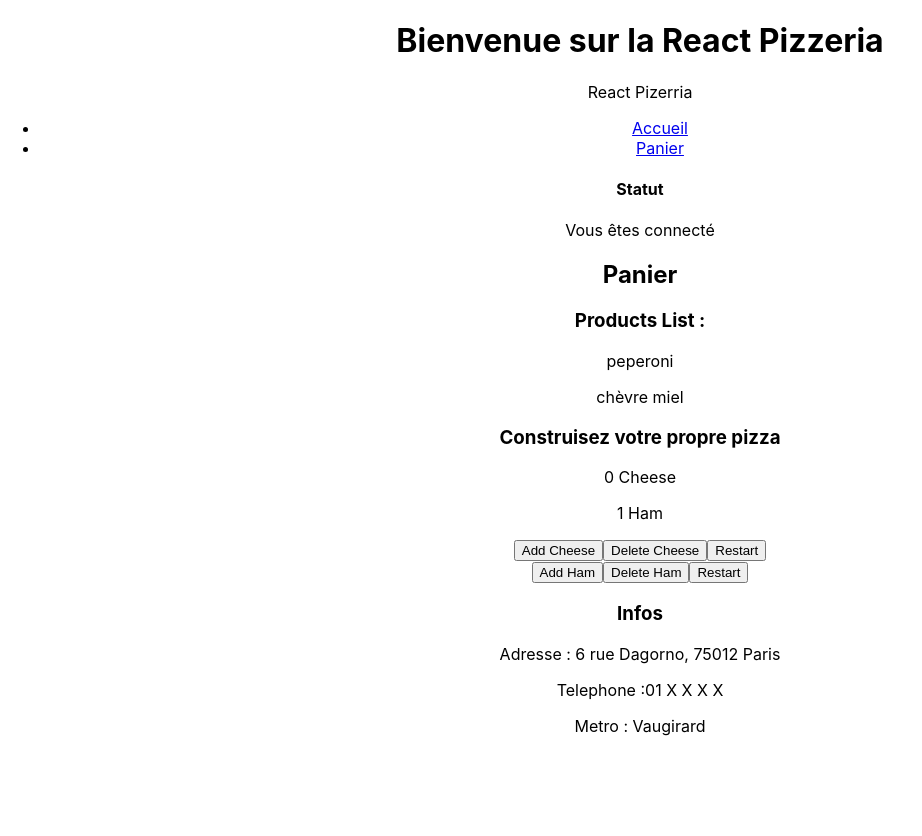
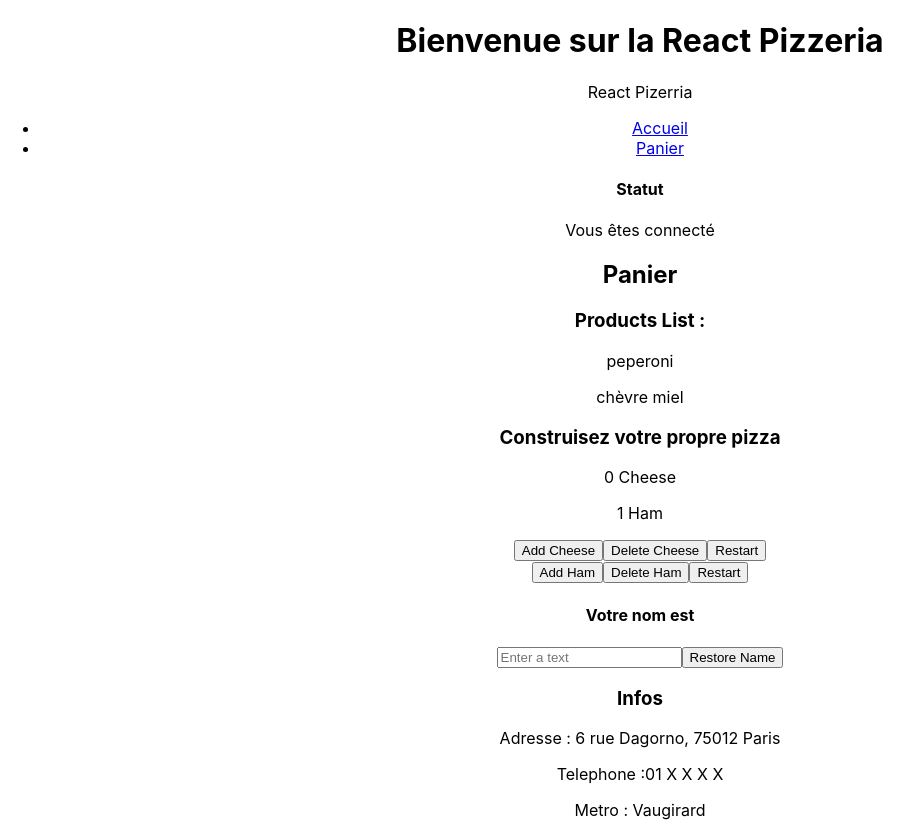
Before and after one commit to christmknd/ReactTraining, a React (Create React App) app in the folder pizzeria-react/: page / in a window 1280 px wide. Shown: the whole page, without its empty margins (0-922 px from the left). Before the commit the page ends 800 px from the top, so only its background shows below. Built offline with nearby package versions, Linux system fonts and the light colour scheme.

Commit message:
ADD onChange event

```diff
--- a/pizzeria-react/src/App.js
+++ b/pizzeria-react/src/App.js
@@ -1,8 +1,9 @@
 import './App.css';
+import NameForm from './components/NameForm';
 import Login from './components/layouts/Login';
 import Nav from './components/layouts/Nav';
 import Footer from './components/layouts/Footer';
-import Panier from './components/layouts/Panier';
+import Panier from './components/Panier';
 import Pizzamaker from './components/Pizzamaker';
 
 function App() {
@@ -13,6 +14,7 @@ function App() {
       <Login/>
       <Panier/>
       <Pizzamaker/>
+      <NameForm/>
       <Footer/>
     </div>
   );
--- /dev/null
+++ b/pizzeria-react/src/components/NameForm.js
@@ -0,0 +1,29 @@
+import React, { useState } from 'react'
+
+const NameForm = () => {
+    let [name, setName] = useState('');
+    const handleChange = (event) => {
+        setName(event.target.value);
+    }
+
+    const restoreName = () => {
+        setName('');
+    }
+
+  return (
+    <div className='formname'>
+        <form>
+           <h4>Votre nom est <span style={{color : 'red'}}>{name}</span></h4>
+           <input
+            type="text"
+            value={name}
+            onChange={handleChange}
+            placeholder="Enter a text"
+          />
+          <button onClick={(restoreName)}>Restore Name</button>
+        </form>
+    </div>
+  )
+}
+
+export default NameForm
```
Also changed, not shown: pizzeria-react/src/components/Panier.js (renamed from pizzeria-react/src/components/layouts/Panier.js).
